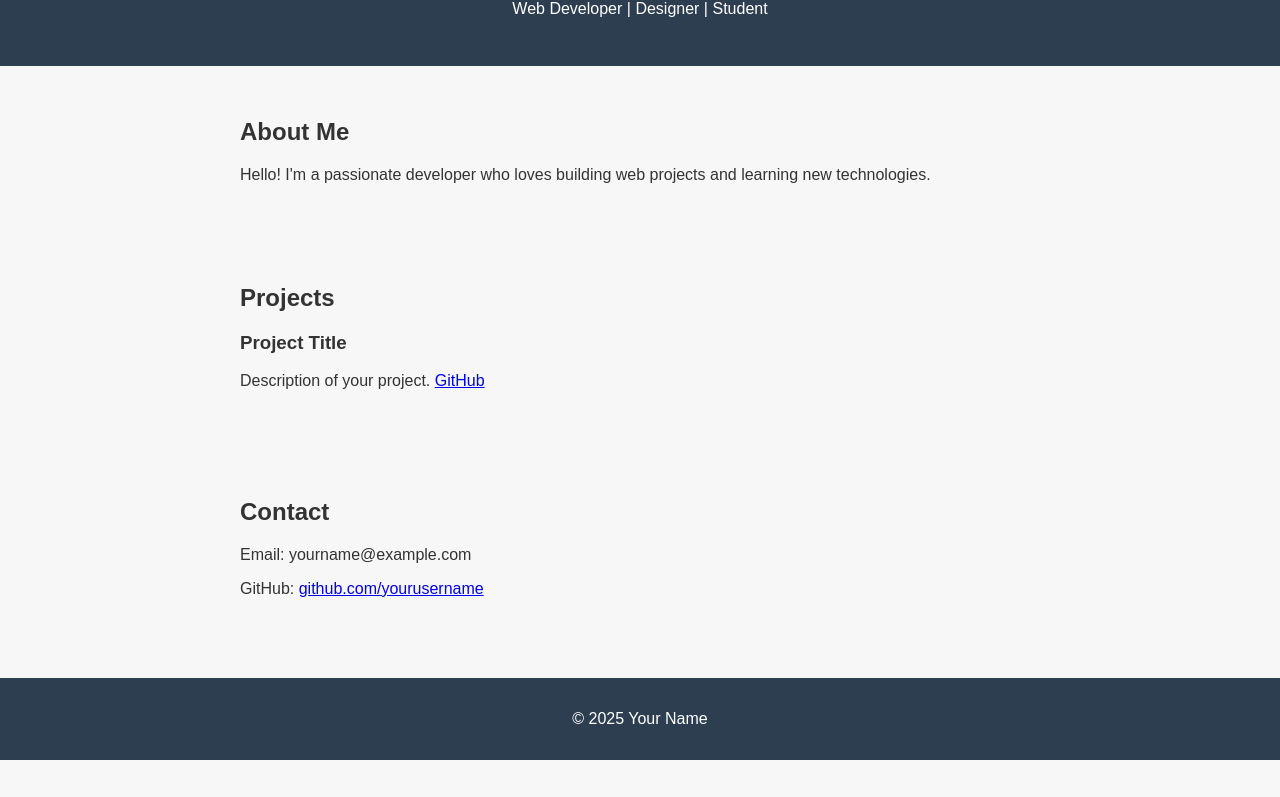
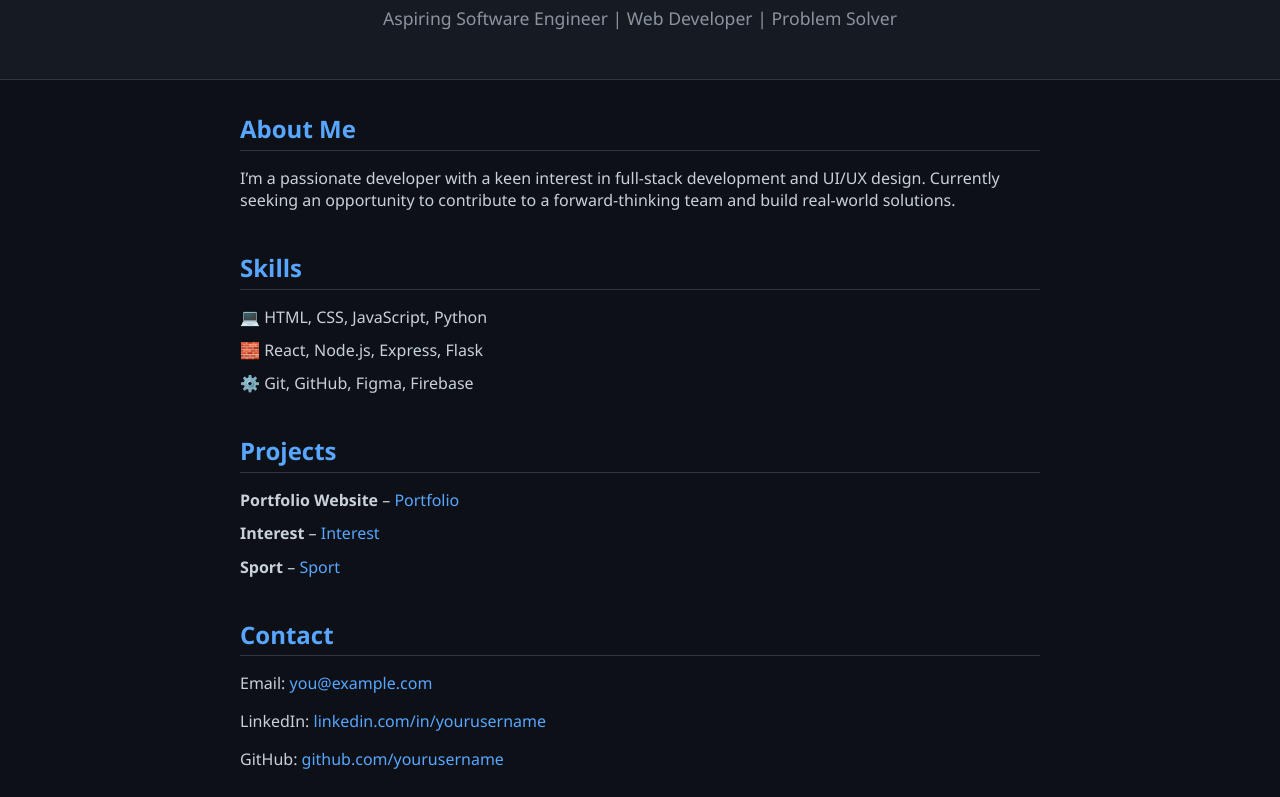
Before and after one commit to MrMoMo2025/Jon, a plain HTML site: page index.html in a window 1280 px wide. Shown: the part 112-909 px from the top of the page. Before the commit the page ends 872 px from the top, so only its background shows below. Drawn offline with Linux system fonts and the light colour scheme.

Commit message:
Add files via upload

```diff
--- a/index.html
+++ b/index.html
@@ -2,38 +2,125 @@
 <html lang="en">
 <head>
   <meta charset="UTF-8" />
-  <meta name="viewport" content="width=device-width, initial-scale=1.0" />
-  <title>Your Name | Portfolio</title>
-  <link rel="stylesheet" href="style.css" />
+  <meta name="viewport" content="width=device-width, initial-scale=1.0"/>
+  <title>My PortFolio</title>
+  <style>
+    :root {
+      --bg: #0d1117;
+      --text: #c9d1d9;
+      --accent: #58a6ff;
+      --header: #161b22;
+      --border: #30363d;
+    }
+
+    body {
+      margin: 0;
+      font-family: 'Segoe UI', sans-serif;
+      background-color: var(--bg);
+      color: var(--text);
+    }
+
+    header {
+      background-color: var(--header);
+      padding: 2rem;
+      text-align: center;
+      border-bottom: 1px solid var(--border);
+    }
+
+    main {
+      max-width: 800px;
+      margin: 2rem auto;
+      padding: 0 1.5rem;
+    }
+
+    h1, h2 {
+      color: var(--accent);
+    }
+
+    section {
+      margin-bottom: 2.5rem;
+    }
+
+    h2 {
+      border-bottom: 1px solid var(--border);
+      padding-bottom: 0.3rem;
+      margin-bottom: 1rem;
+    }
+
+    ul {
+      list-style: none;
+      padding-left: 0;
+    }
+
+    li {
+      margin-bottom: 0.7rem;
+    }
+
+    a {
+      color: var(--accent);
+      text-decoration: none;
+    }
+
+    a:hover {
+      text-decoration: underline;
+    }
+
+    footer {
+      text-align: center;
+      padding: 1rem;
+      background: var(--header);
+      font-size: 0.9em;
+      border-top: 1px solid var(--border);
+    }
+
+    .tagline {
+      font-size: 1.1rem;
+      color: #8b949e;
+    }
+  </style>
 </head>
 <body>
   <header>
-    <h1>Your Name</h1>
-    <p>Web Developer | Designer | Student</p>
+    <h1>Momo Lee </h1>
+    <p class="tagline">Aspiring Software Engineer | Web Developer | Problem Solver</p>
   </header>
 
-  <section id="about">
-    <h2>About Me</h2>
-    <p>Hello! I'm a passionate developer who loves building web projects and learning new technologies.</p>
-  </section>
+  <main>
+    <section>
+      <h2>About Me</h2>
+      <p>
+        I’m a passionate developer with a keen interest in full-stack development and UI/UX design. Currently seeking an opportunity to contribute to a forward-thinking team and build real-world solutions.
+      </p>
+    </section>
 
-  <section id="projects">
-    <h2>Projects</h2>
-    <div class="project">
-      <h3>Project Title</h3>
-      <p>Description of your project. <a href="https://github.com/yourusername/project-repo" target="_blank">GitHub</a></p>
-    </div>
-    <!-- Add more projects as needed -->
-  </section>
+    <section>
+      <h2>Skills</h2>
+      <ul>
+        <li>💻 HTML, CSS, JavaScript, Python</li>
+        <li>🧱 React, Node.js, Express, Flask</li>
+        <li>⚙️ Git, GitHub, Figma, Firebase</li>
+      </ul>
+    </section>
 
-  <section id="contact">
-    <h2>Contact</h2>
-    <p>Email: yourname@example.com</p>
-    <p>GitHub: <a href="https://github.com/yourusername" target="_blank">github.com/yourusername</a></p>
-  </section>
+    <section>
+      <h2>Projects</h2>
+      <ul>
+        <li><strong>Portfolio Website</strong> – <a href="https://github.com/MrMoMo2025/Jon/Portfolio">Portfolio</a></li>
+        <li><strong>Interest</strong> – <a href="https://github.com/MrMoMo2025/Jon/Interest">Interest</a></li>
+        <li><strong>Sport</strong> – <a href="https://github.com/MrMoMo2025/Jon/Sport">Sport</a></li>
+      </ul>
+    </section>
+
+    <section>
+      <h2>Contact</h2>
+      <p>Email: <a href="mailto:you@example.com">you@example.com</a></p>
+      <p>LinkedIn: <a href="https://www.linkedin.com/in/yourusername">linkedin.com/in/yourusername</a></p>
+      <p>GitHub: <a href="https://github.com/yourusername">github.com/yourusername</a></p>
+    </section>
+  </main>
 
   <footer>
-    <p>&copy; 2025 Your Name</p>
+    &copy; 2025 Your Name. All rights reserved.
   </footer>
 </body>
 </html>
```
